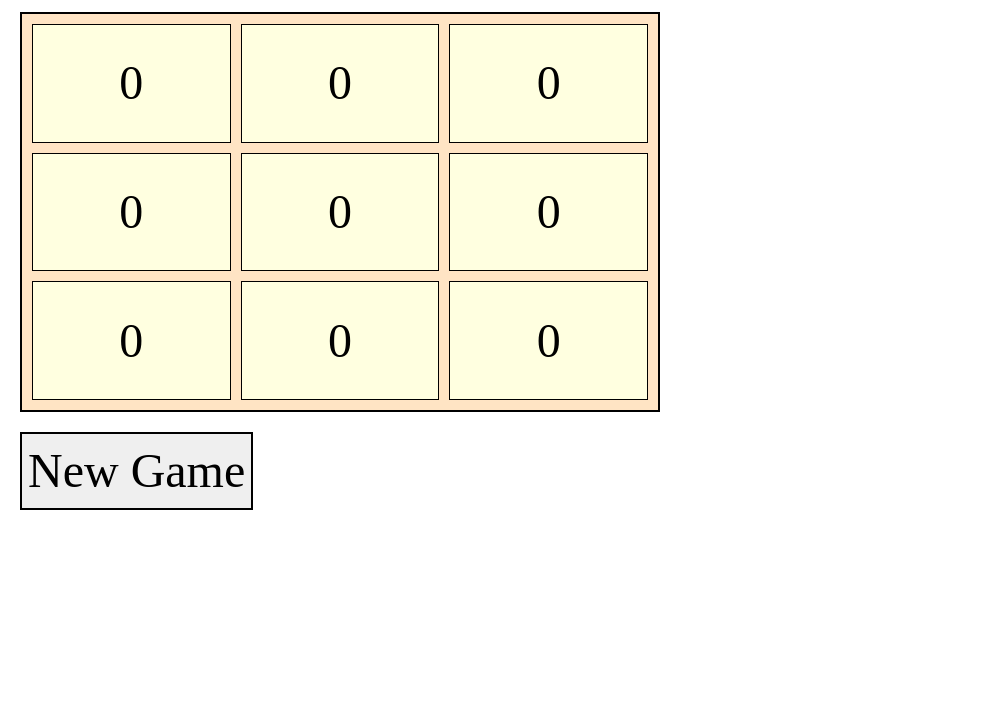
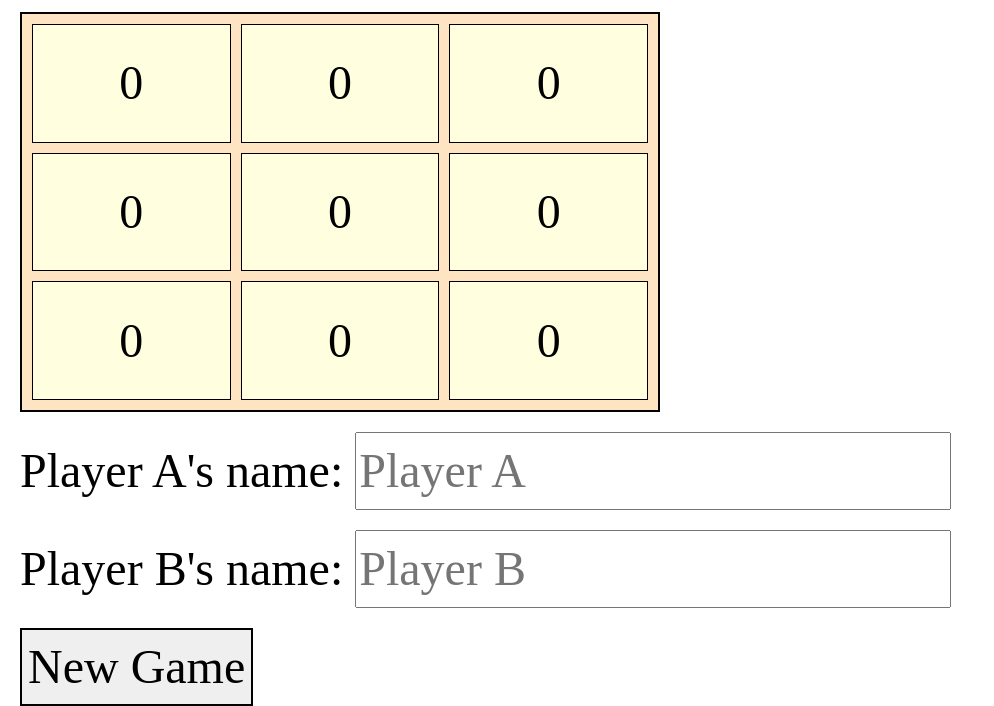
Before and after one commit to BitBump/TOP_TIC_TAC_TOE, a plain HTML site: page index.html in a window 1280 px wide. Shown: the part 108-814 px from the top of the page, without its empty margins (0-994 px from the left). Drawn offline with Linux system fonts and the light colour scheme.

Commit message:
Add input form(player names) and CSS to style it

```diff
--- a/index.html
+++ b/index.html
@@ -10,6 +10,14 @@
 <body>
     <div class="player_turn"></div>
     <div class="game_board"></div>
-    <button type="button" class="new_game">New Game</button>
+    <form>
+        <div><label for="playerA">Player A's name:  <input type="text" id="playerA"
+                                         name="playerA" placeholder="Player A" maxlength="15"></label></div>
+        <div><label for="playerB">Player B's name:  <input type="text" id="playerB"
+                                         name="playerB" placeholder="Player B" maxlength="15"></label></div>
+
+        <button type="button" class="new_game">New Game</button>
+    </form>
+
 </body>
 </html>
--- a/styleSheet.css
+++ b/styleSheet.css
@@ -53,11 +53,23 @@ body{
     padding-left: 20px;
 }
 
+input,
+label,
 .game_board,
 .player_turn,
 .new_game{
-    border: 2px black solid;
     font-size: 3rem;
+}
+
+.game_board,
+.player_turn,
+.new_game{
+  border: 2px black solid;
+}
+
+
+input{
+  margin: 0px 0px 20px 0px;
 }
 
 .game_board{
```
